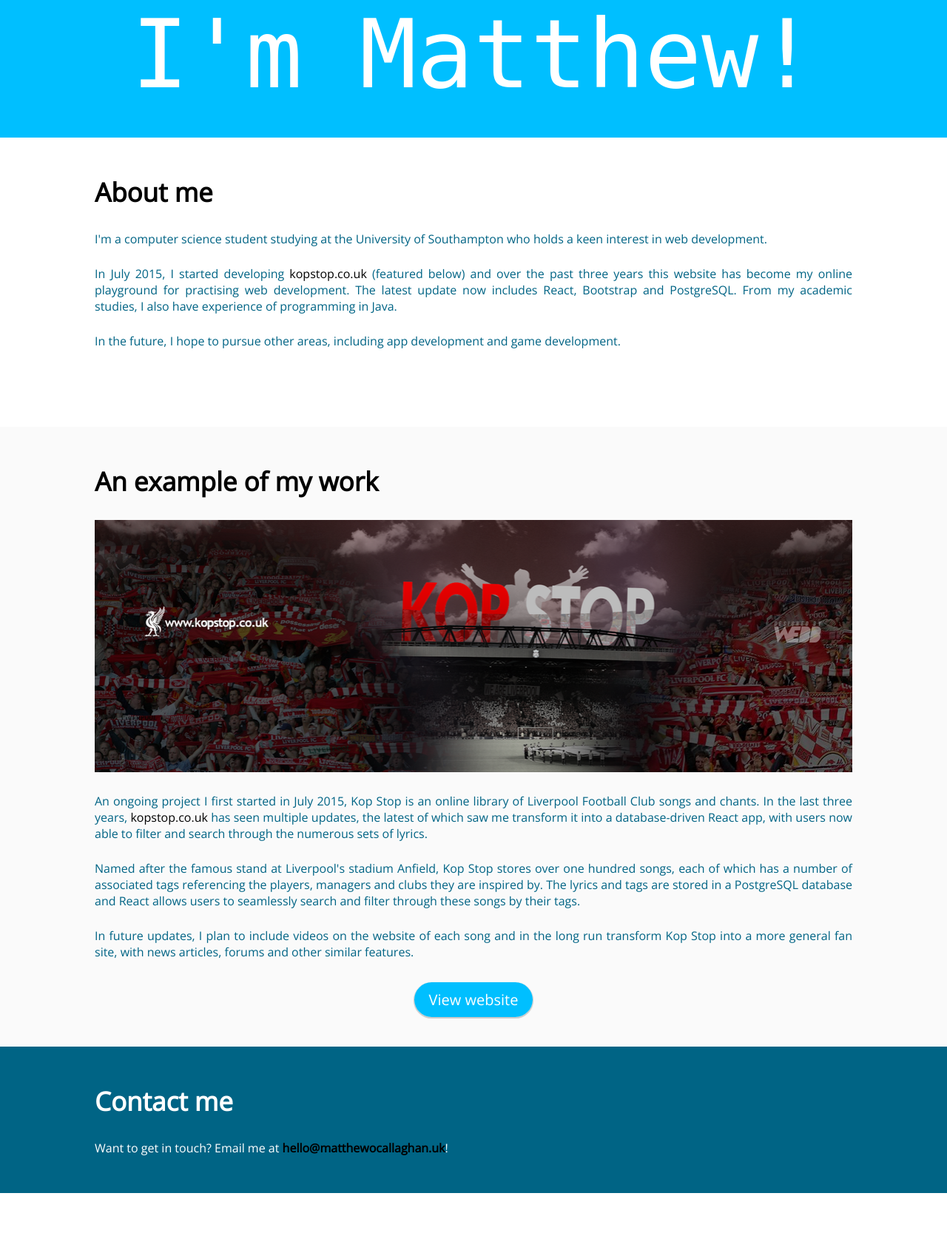
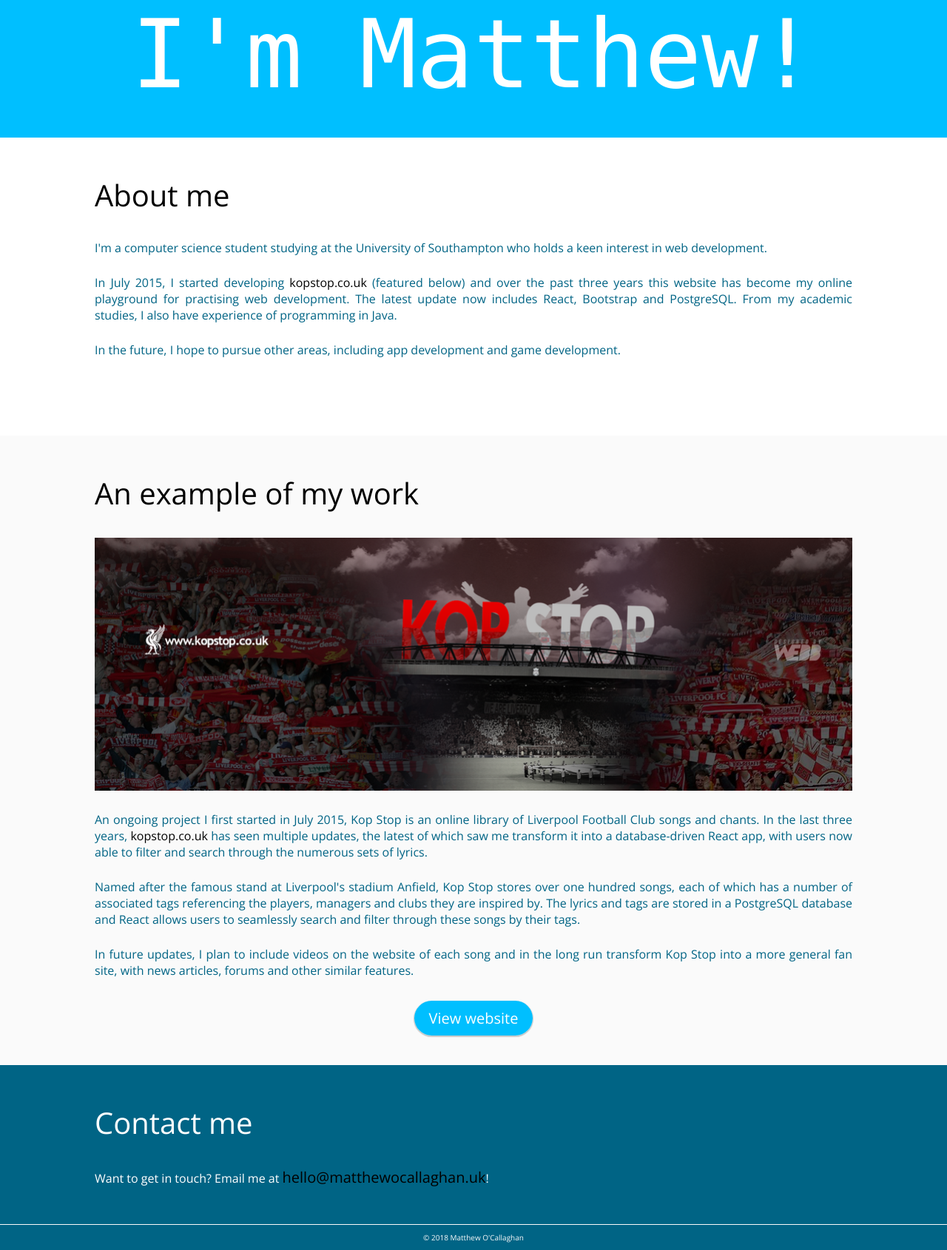
Before and after one commit to MatthewOCallaghan/my-website, a PHP site: page /index.html in a window 1280 px wide. Shown: the part 319-2009 px from the top of the page at 74% size. Before the commit the page ends 1932 px from the top, so only its background shows below. Run offline with PHP 8.4, Linux system fonts and the light colour scheme; some libraries are stand-ins or nearby versions; some web fonts are replaced.

Commit message:
Removed bold text and added copyright

```diff
--- a/index.html
+++ b/index.html
@@ -61,6 +61,9 @@
 		<h1>Contact me</h1>
 		<p>Want to get in touch? Email me at <a href='mailto:hello@matthewocallaghan.me.uk'>hello@matthewocallaghan.uk</a>!</p>
 	</section>
+	<footer>
+		© 2018 Matthew O'Callaghan
+	</footer>
 	<script src='type-effect.js' type='text/javascript'></script>
 </body>
 </html>
--- a/style.css
+++ b/style.css
@@ -41,7 +41,6 @@
 	display: flex;
 	flex-direction: row;
 	justify-content: space-between;
-	/*font-size: 2.5rem;*/
 	font-size: 3rem;
 }
 
@@ -76,7 +75,7 @@
 	background-color: #FAFAFA;
 }
 
-#contact-section {
+#contact-section, footer {
 	background-color: #006485;
 	color: white;
 }
@@ -88,7 +87,8 @@
 }
 
 #contact-section a {
-	font-weight: bold;
+	/*font-weight: bold;*/
+	font-size: 2rem;
 }
 
 #kop-stop-banner {
@@ -127,10 +127,20 @@
 	box-shadow: 0 2px 2px 2px rgba(0, 0, 0, 0.2);
 }
 
+footer {
+	width: 100%;
+	text-align: center;
+	border-top: .05em solid;
+	color: #FAFAFA;
+	padding: 1rem 0;
+	font-size: 1rem;
+}
+
 section {
 	padding: 5rem 10%;
 }
 
 h1 {
-	font-size: 3.5rem;
+	font-size: 4rem;
+	font-weight: normal;
 }
```
